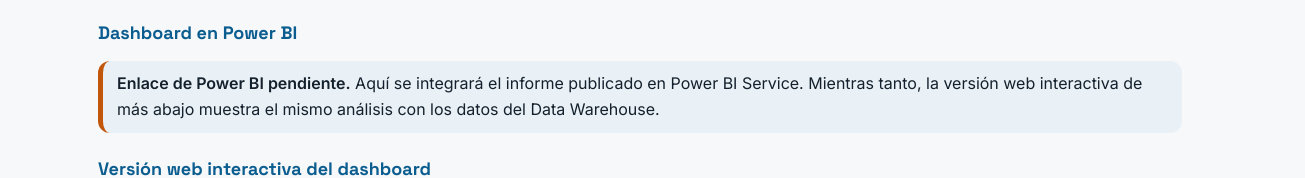
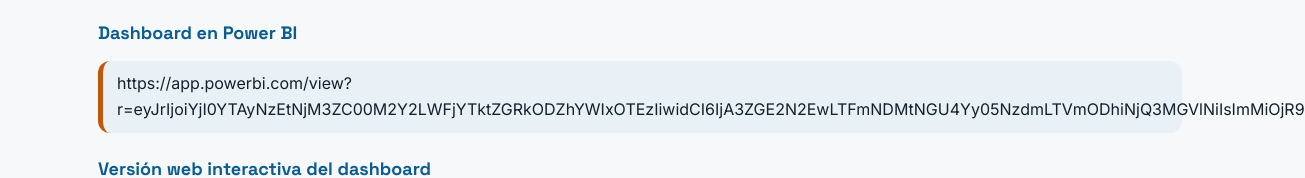
Before and after one commit to JoseRodolfoHernandez/SmartWater-ETL, a plain HTML site: page index.html in a window 1280 px wide. Shown: the part 11012-11190 px from the top of the page, 1305 px wide, since content can reach past the window. Drawn offline with Linux system fonts and the light colour scheme.

Commit message:
Add Power BI link to dashboard note
Updated Power BI link in the dashboard section.

```diff
--- a/index.html
+++ b/index.html
@@ -447,7 +447,7 @@ footer b{color:#fff;font-family:var(--h)}
 <h3>Preguntas que orientan el análisis</h3>
 <ul><li>¿Cuánta agua se bombea, en qué zonas y en qué horas se concentra?</li><li>¿Qué dispositivos concentran las fugas y desde cuándo?</li><li>¿Cambia el bombeo con la temporada de lluvias?</li><li>¿Qué tanques pasan más tiempo con nivel bajo y cuándo?</li><li>¿Cómo varía la calidad del agua entre zonas y meses, y cuándo se supera el umbral?</li><li>¿Cuánto tarda la atención de cada tipo de evento?</li></ul>
 <h3>Dashboard en Power BI</h3>
-<div id="pbiNote" class="note"><div><b>Enlace de Power BI pendiente.</b> Aquí se integrará el informe publicado en Power BI Service. Mientras tanto, la versión web interactiva de más abajo muestra el mismo análisis con los datos del Data Warehouse.</div></div>
+<div id="pbiNote" class="note"><div></b> https://app.powerbi.com/view?r=eyJrIjoiYjI0YTAyNzEtNjM3ZC00M2Y2LWFjYTktZGRkODZhYWIxOTEzIiwidCI6IjA3ZGE2N2EwLTFmNDMtNGU4Yy05NzdmLTVmODhiNjQ3MGVlNiIsImMiOjR9</div></div>
 <iframe id="pbi" class="pbi" title="Dashboard Smart Water en Power BI" allowfullscreen hidden></iframe>
 <h3>Versión web interactiva del dashboard</h3>
 <p>Construida con las lecturas del Data Warehouse, agregadas por mes, dispositivo, sensor y evento. Los filtros afectan todas las visualizaciones; también se puede hacer clic en una zona o en un dispositivo.</p>
```
